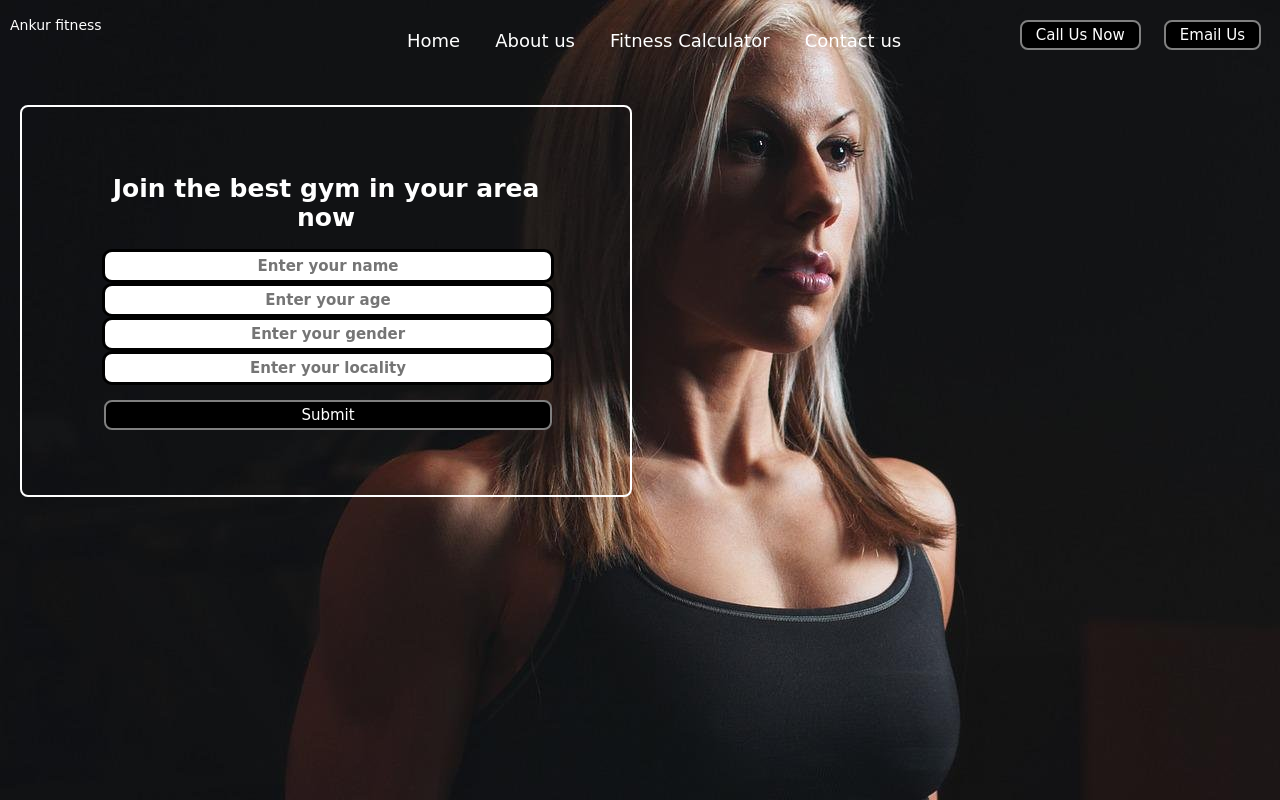
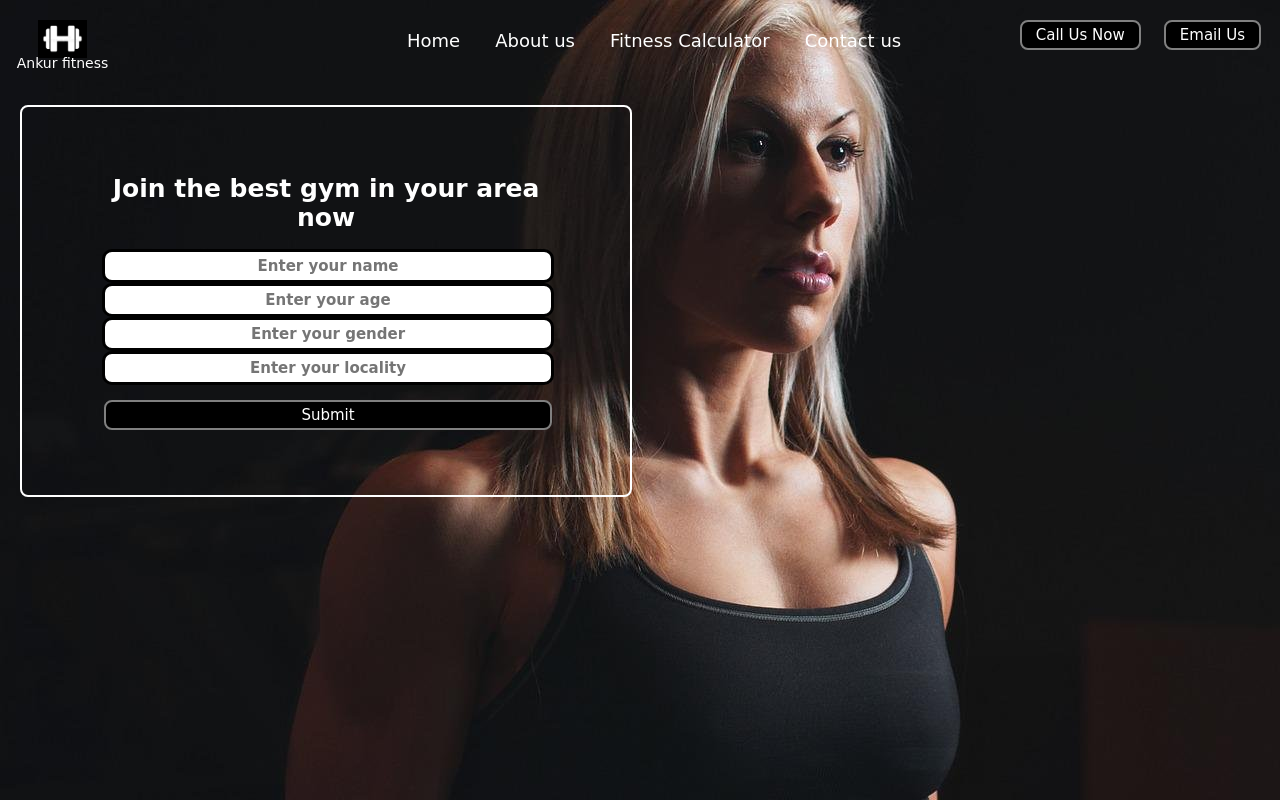
Before and after one commit to Ankur-nbj/Gymsite, a plain HTML site: page index.html in a window 1280 px wide. Drawn offline with Linux system fonts and the light colour scheme; files whose address does not match are found by name.

Commit message:
Update index.html

```diff
--- a/index.html
+++ b/index.html
@@ -13,7 +13,7 @@
     <header class="header">
         <!-- for logo -->
         <div class="left">
-            <img src="img/a.jpg" alt="">
+            <img src="./a.jpg" alt="">
             <div>Ankur fitness</div>
         </div>
         <!-- For navbar -->
```
